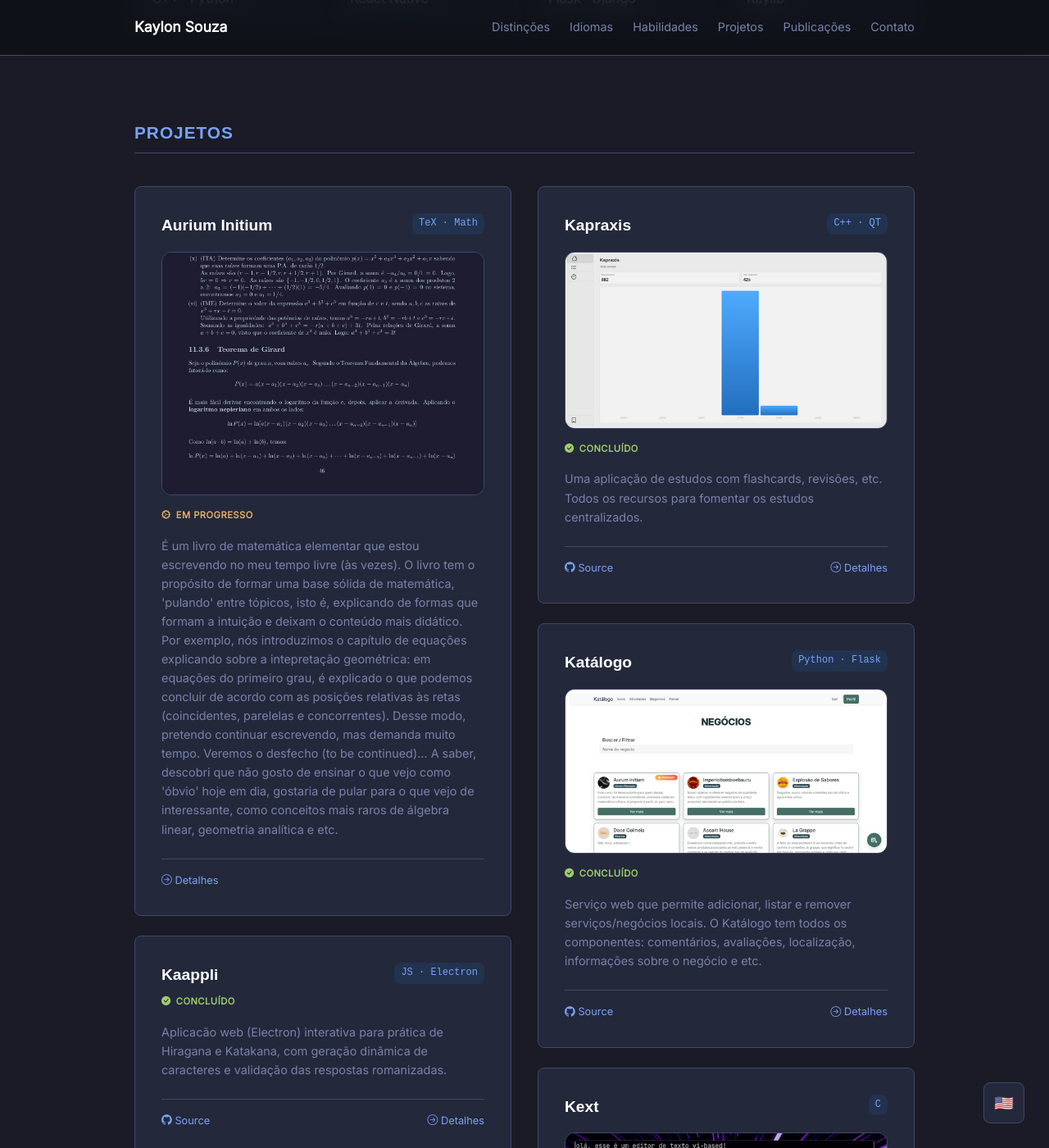
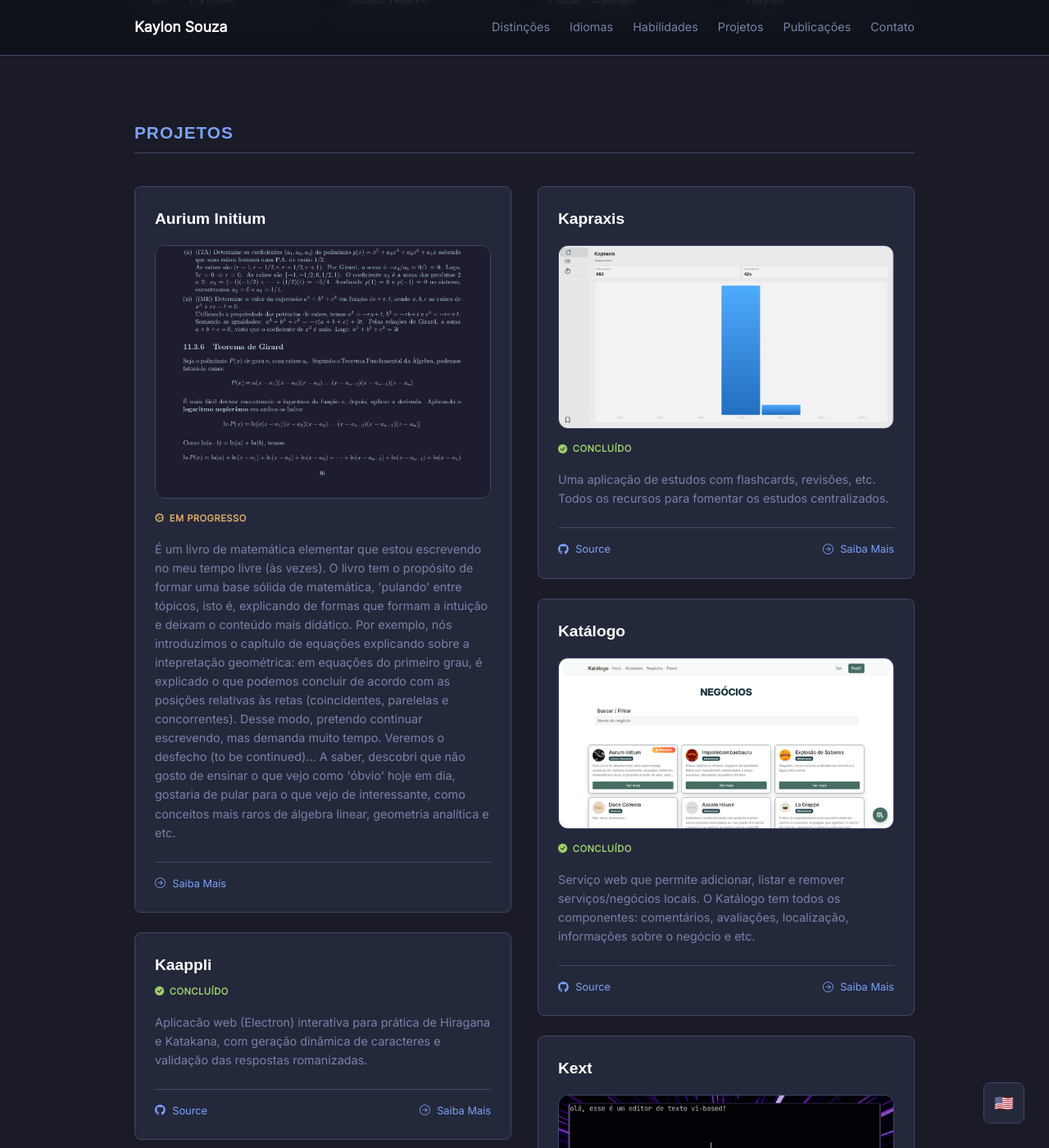
Before and after one commit to kaaylooon/kaaylooon.github.io, a Jekyll site: the page built from index.html, in a window 1280 px wide and 1400 px high, scrolled down 1826 px. Shown: the whole window at 82% size. Built offline with Jekyll 4.4.1, drawn with Linux system fonts in a browser that asks for light colours.

Commit message:
redesign

```diff
--- a/index.html
+++ b/index.html
@@ -210,7 +210,7 @@ permalink: /
       background: var(--bg-card);
       border: 1px solid var(--border-color);
       border-radius: 8px;
-      padding: 2rem;
+      padding: 1.5rem;
       margin-bottom: 1.5rem;
       display: inline-block;
       width: 100%;
@@ -697,9 +697,6 @@ permalink: /
             <div class="project-card">
               <div class="project-header">
                 <h3>{{ projeto.title }}</h3>
-                {% if projeto.stack %}
-                  <span class="tech-stack">{{ projeto.stack }}</span>
-                {% endif %}
               </div>
 
               {% if projeto.image %}
@@ -719,9 +716,11 @@ permalink: /
 
               <div class="project-footer">
                 {% if projeto.repo %}
-                  <a href="{{ projeto.repo }}" target="_blank"><i class="bi bi-github"></i> Source</a>
+                  <a href="{{ projeto.repo }}" target="_blank"><i class="bi
+                      bi-github" style="padding-right: 0.3rem"></i> Source</a>
                 {% endif %}
-                <a href="{{ projeto.url }}"><i class="bi bi-arrow-right-circle"></i> Detalhes</a>
+                <a href="{{ projeto.url }}"><i class="bi
+                    bi-arrow-right-circle" style="padding-right: 0.3rem"></i> Saiba Mais</a>
               </div>
             </div>
           {% endfor %}
```
